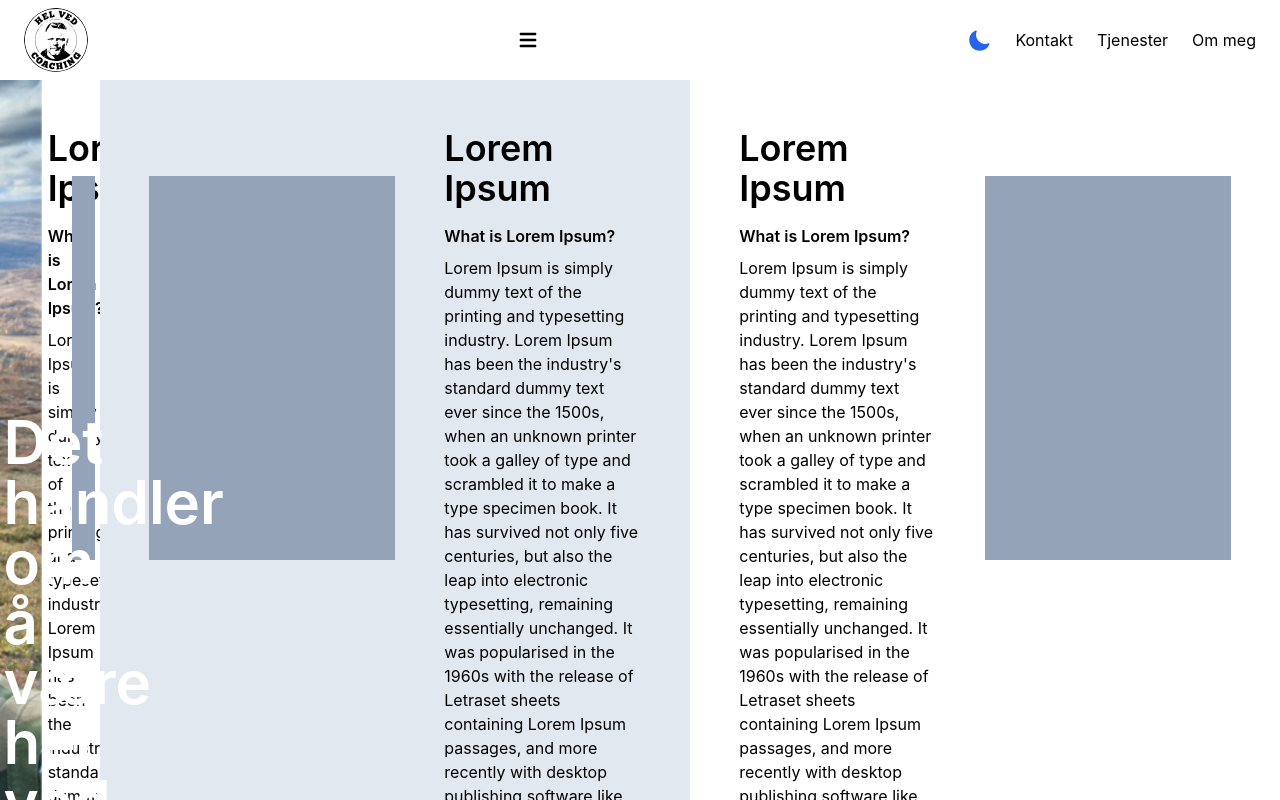
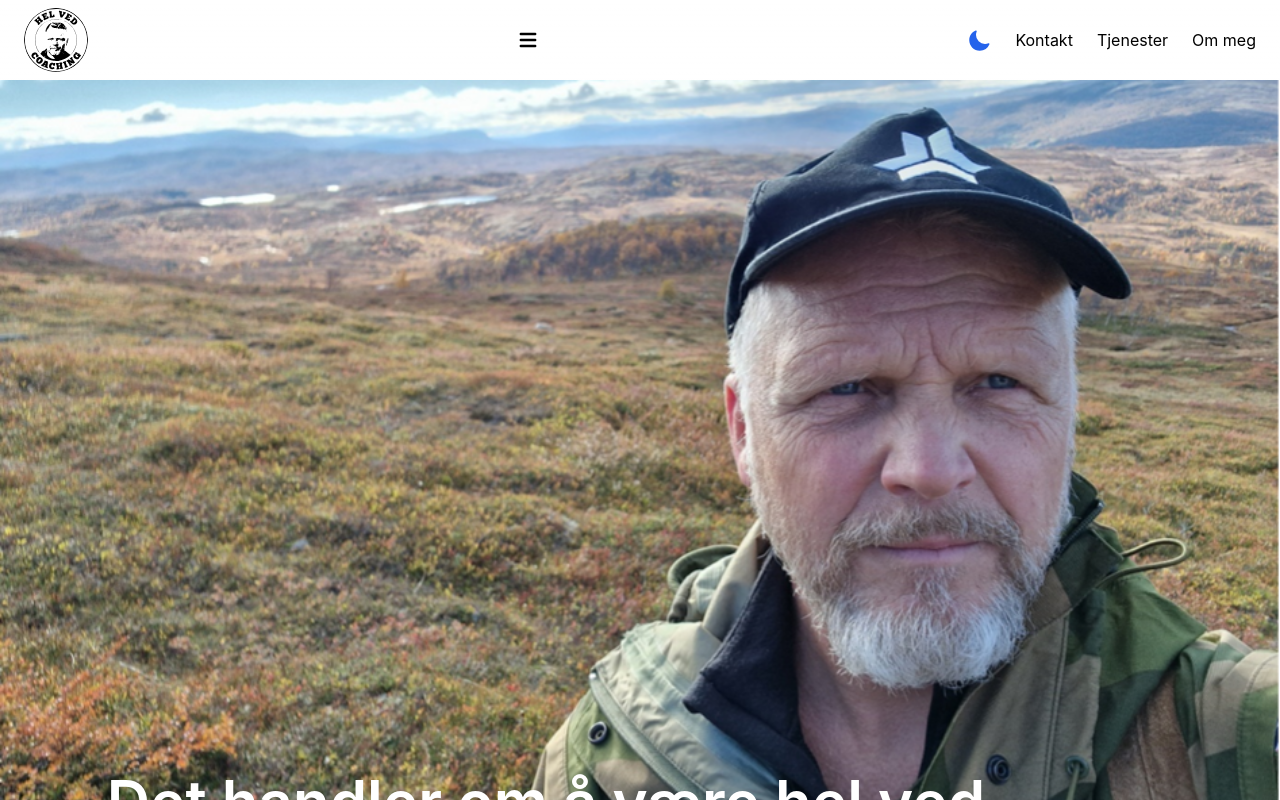
Before and after one commit to tebendheim/jancoach, a React (Vite) app: page / in a window 1280 px wide. Shown: the top 800 px of the page. Built offline with nearby package versions, Linux system fonts and the light colour scheme.

Commit message:
kun nav bar som er endret

```diff
--- a/src/Pages/Home.tsx
+++ b/src/Pages/Home.tsx
@@ -6,8 +6,9 @@ import JanPaaFjeler from "../../Bilder/janPaaFjellet.png";
 import MyButton from "../Components/MyButton";
 
 function Home(): JSX.Element {
+  // h-full w-full relative -top-24 left-0
   return (
-    <section className="flex">
+    <section className="col-span-full grid grid-rows-4-auto grid-cols-12">
       <section className="row-start-1 row-span-2 col-start-1 col-span-full">
         <div
           className="h-screen
```
